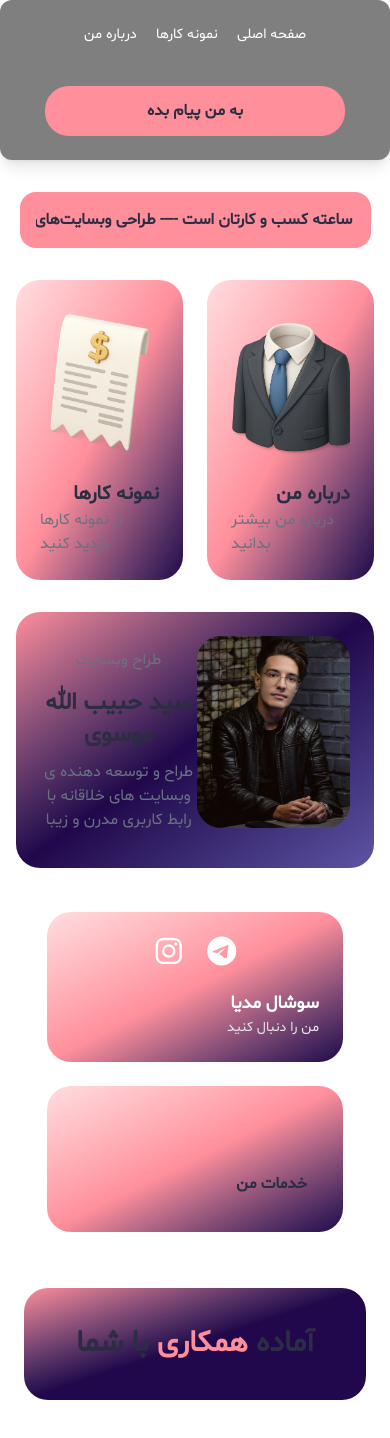
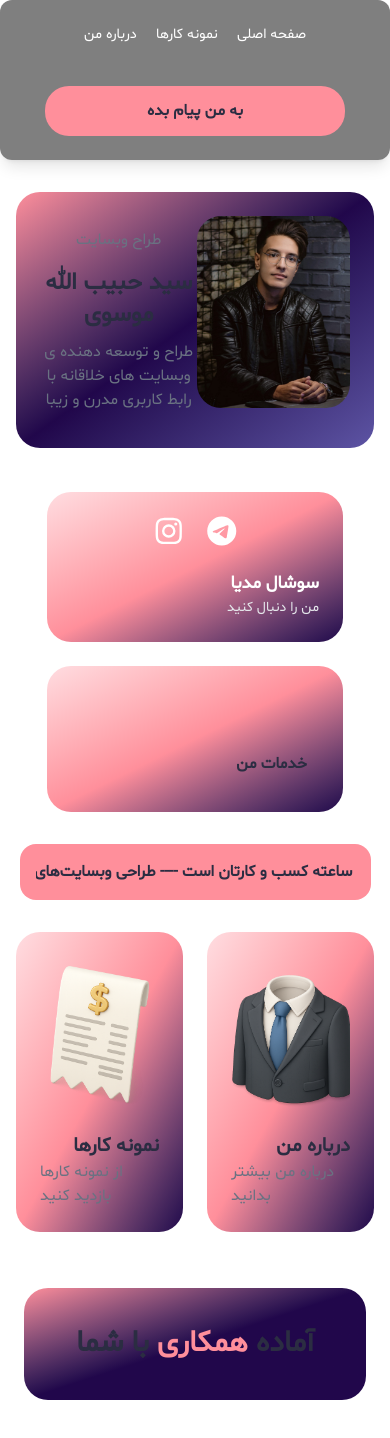
Before and after one commit to Habib2015s/NemooneKar, a Next.js app: page / in a window 390 px wide. Shown: the top 1438 px of the page. Built offline with nearby package versions, Linux system fonts and the light colour scheme; some icons are missing.

Commit message:
fix bugs of main box

```diff
--- a/app/MainBox.js
+++ b/app/MainBox.js
@@ -13,8 +13,42 @@ export default function MainBox() {
       transition={{ duration: 0.8, ease: "easeOut" }}
     >
       <div className="flex flex-col md:flex-row gap-8 items-start">
-        {/* سمت چپ */}
-        <div className="flex-1 flex flex-col gap-8 min-w-0">
+        {/* سمت راست (کارت سید حبیب الله موسوی) - اول در موبایل، دوم در دسکتاپ */}
+        <motion.div
+          className="flex flex-col w-full md:w-auto min-w-0 order-0 md:order-1"
+          initial={{ opacity: 0 }}
+          animate={{ opacity: 1 }}
+          transition={{ delay: 0.7, duration: 0.7 }}
+        >
+          <motion.div
+            className="w-full md:w-[520px] flex-row-reverse h-auto md:h-72 shadow-3xl rounded-3xl p-6
+              bg-gradient-to-br from-[#FF8F9B] via-[#21074b] to-[#5D54A4] flex md:flex-row"
+            style={{ flexDirection: "row-reverse" }}
+            whileHover={{ scale: 1.03 }}
+          >
+            <div className="w-full md:w-60 h-48 md:h-full flex justify-center md:justify-end mb-4 md:mb-0">
+              <img
+                src="./me.jpg"
+                alt="me"
+                className="rounded-3xl h-full w-auto object-cover max-w-full"
+              />
+            </div>
+
+            <div className="flex flex-col items-center md:items-end text-center md:text-right justify-center md:mr-6 min-w-0">
+              <p className="text-gray-500">طراح وبسایت</p>
+              <p style={{ fontFamily: "Shabnam" }} className="font-bold text-2xl mt-4">
+                سید حبیب الله موسوی
+              </p>
+              <p className="text-gray-500 mt-2 max-w-xs">
+                طراح و توسعه دهنده ی وبسایت های خلاقانه با رابط کاربری مدرن و زیبا
+              </p>
+            </div>
+          </motion.div>
+          <Medias />
+        </motion.div>
+
+        {/* سمت چپ (دو باکس نمونه کار و درباره من) - دوم در موبایل، اول در دسکتاپ */}
+        <div className="flex-1 flex flex-col gap-8 min-w-0 order-1 md:order-0">
           <Marquee />
 
           {/* کارت‌ها */}
@@ -31,11 +65,11 @@ export default function MainBox() {
                 className="max-w-sm w-full cursor-pointer h-fit shadow-3xl flex flex-col p-6 rounded-3xl
               bg-gradient-to-br from-[#FFDDE1] via-[#FF8F9B] to-[#21074b] transition-transform"
               >
-              <img src='./imgg.png' alt="نمونه کار" className='rounded-lg object-cover w-full h-40 sm:h-52' />
-              <p style={{ fontFamily: "Shabnam" }} className='font-bold text-xl justify-end flex mt-4'>
+                <img src="./imgg.png" alt="نمونه کار" className="rounded-lg object-cover w-full h-40 sm:h-52" />
+                <p style={{ fontFamily: "Shabnam" }} className="font-bold text-xl justify-end flex mt-4">
                   نمونه کارها
                 </p>
-              <p className='text-gray-500 flex justify-end'>از نمونه کارها بازدید کنید</p>
+                <p className="text-gray-500 flex justify-end">از نمونه کارها بازدید کنید</p>
               </motion.div>
             </Link>
 
@@ -46,49 +80,15 @@ export default function MainBox() {
                 className="max-w-sm w-full cursor-pointer h-fit shadow-3xl flex flex-col p-6 rounded-3xl
               bg-gradient-to-br from-[#FFDDE1] via-[#FF8F9B] to-[#21074b] transition-transform"
               >
-              <img src='./person.png' alt="درباره من" className='rounded-lg object-cover w-full h-40 sm:h-52' />
-              <p style={{ fontFamily: "Shabnam" }} className='font-bold text-xl justify-end flex mt-4'>
+                <img src="./person.png" alt="درباره من" className="rounded-lg object-cover w-full h-40 sm:h-52" />
+                <p style={{ fontFamily: "Shabnam" }} className="font-bold text-xl justify-end flex mt-4">
                   درباره من
                 </p>
-              <p className='text-gray-500 flex justify-end'>درباره من بیشتر بدانید</p>
+                <p className="text-gray-500 flex justify-end">درباره من بیشتر بدانید</p>
               </motion.div>
             </Link>
           </motion.div>
         </div>
-
-        {/* سمت راست */}
-        <motion.div
-          className='flex flex-col w-full md:w-auto min-w-0'
-          initial={{ opacity: 0 }}
-          animate={{ opacity: 1 }}
-          transition={{ delay: 0.7, duration: 0.7 }}
-        >
-          <motion.div
-            className="w-full md:w-[520px] flex-row-reverse h-auto md:h-72 shadow-3xl rounded-3xl p-6
-              bg-gradient-to-br from-[#FF8F9B] via-[#21074b] to-[#5D54A4] flex md:flex-row"
-            style={{ flexDirection: 'row-reverse' }}
-            whileHover={{ scale: 1.03 }}
-          >
-            <div className="w-full md:w-60 h-48 md:h-full flex justify-center md:justify-end mb-4 md:mb-0">
-              <img
-                src="./me.jpg"
-                alt="me"
-                className="rounded-3xl h-full w-auto object-cover max-w-full"
-              />
-            </div>
-
-            <div className="flex flex-col items-center md:items-end text-center md:text-right justify-center md:mr-6 min-w-0">
-              <p className='text-gray-500'>طراح وبسایت</p>
-              <p style={{ fontFamily: "Shabnam" }} className="font-bold text-2xl mt-4">
-                سید حبیب الله موسوی
-              </p>
-              <p className="text-gray-500 mt-2 max-w-xs">
-                طراح و توسعه دهنده ی وبسایت های خلاقانه با رابط کاربری مدرن و زیبا
-              </p>
-            </div>
-          </motion.div>
-          <Medias />
-        </motion.div>
       </div>
     </motion.div>
   );
--- a/app/globals.css
+++ b/app/globals.css
@@ -16,16 +16,19 @@
 
 body {
   font-family: "Shabnam", sans-serif;
-  background: var(--background);
-  color: var(--foreground);
+  background-color: var(--background) !important;
+  color: var(--foreground) !important;
+  transition: background-color 0.3s ease, color 0.3s ease;
 }
 
-@theme inline {
-  --color-background: var(--background);
-  --color-foreground: var(--foreground);
-  --font-sans: var(--font-geist-sans);
-  --font-mono: var(--font-geist-mono);
+@media (prefers-color-scheme: dark) {
+  :root {
+    --background: #1B1931;
+    --foreground: #ededed;
+  }
 }
+
+/* بقیه کدهای انیمیشن و کلاس‌ها */
 
 @keyframes marquee-rtl {
   0% {
@@ -39,10 +42,3 @@ body {
 .animate-marquee-rtl {
   animation: marquee-rtl 15s linear infinite;
 }
-
-@media (prefers-color-scheme: dark) {
-  :root {
-    --background: #1B1931;
-    --foreground: #ededed;
-  }
-}
--- /dev/null
+++ b/app/head.js
@@ -0,0 +1,11 @@
+export default function Head() {
+  return (
+    <>
+      <title>Personal Page</title>
+      <meta name="description" content="توضیح سایت شما" />
+      <meta name="viewport" content="width=device-width, initial-scale=1" />
+      <link rel="icon" href="/pngg.png" />
+      {/* فونت یا CSS های عمومی را اینجا وارد کن */}
+    </>
+  );
+}
```
Lines whose indentation alone changed are shown as unchanged.
